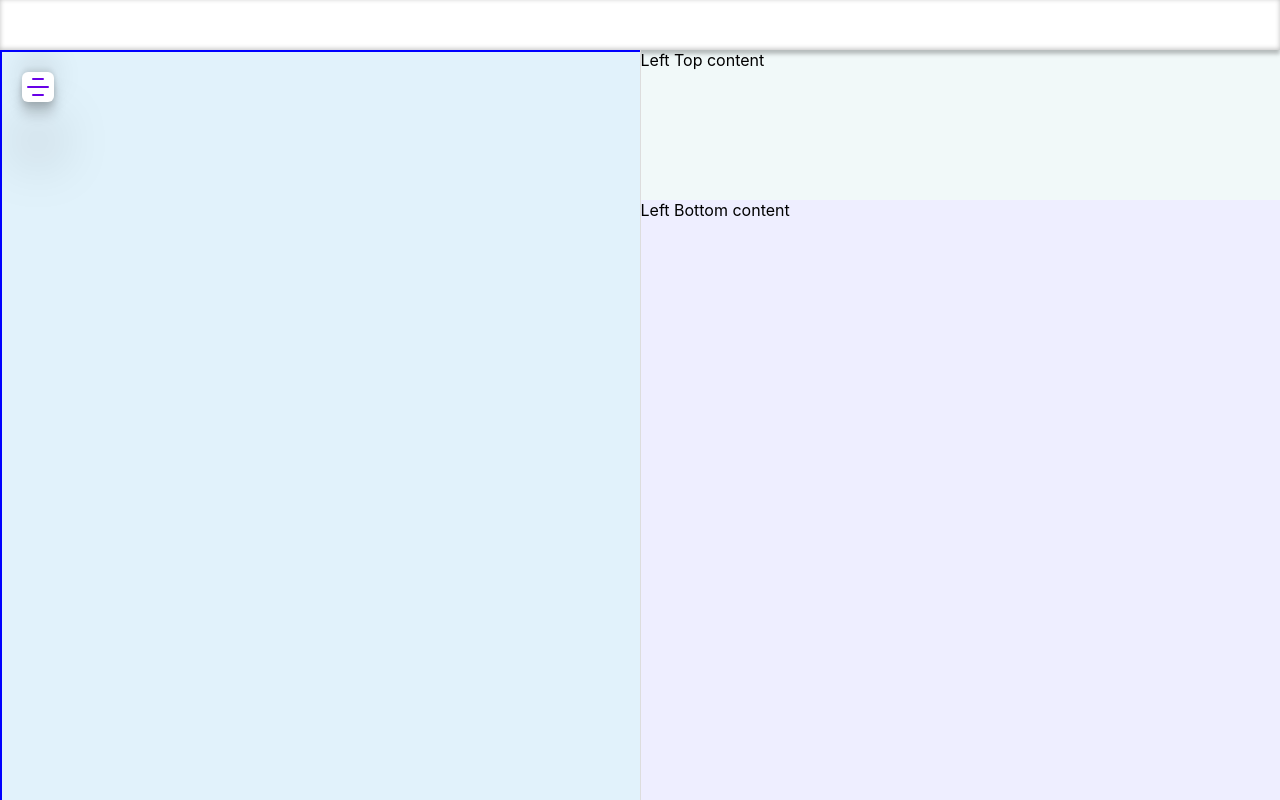
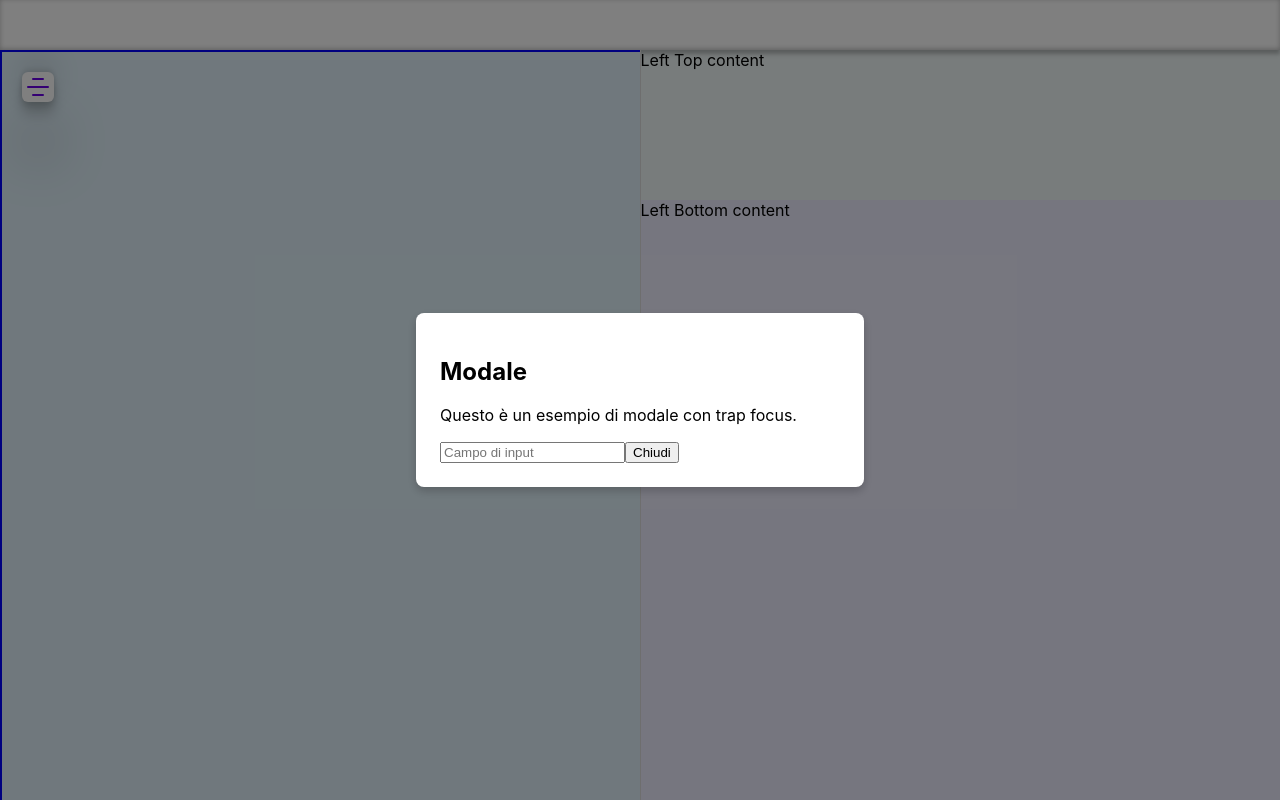
Before and after one commit to Tommaso-Zazzaretti/useReact, a React (Create React App) app: page / in a window 1280 px wide. Built offline with nearby package versions, Linux system fonts and the light colour scheme.

Commit message:
added modal

```diff
--- a/src/App.tsx
+++ b/src/App.tsx
@@ -4,6 +4,7 @@ import Splitter from './components/Splitter/Splitter';
 import css from './App.module.css'
 import BurgerButton from './components/BurgerButton/BurgerButton';
 import Navbar from './components/Navbar/Navbar';
+import { Modal } from './components/Modal/Modal';
 
 const App:React.FC<{}> = () => {
 
@@ -14,6 +15,7 @@ const App:React.FC<{}> = () => {
 
   return (<Fragment>
     <Navbar/>
+    <Modal isOpen={true} onClose={()=>{}}/>
     <Splitter dProps={{size:1, className: css.divider}} flexDirection="row" ratio={50} min1="30%" min2="10%" className={css.splitter}>
 
       <Scroller onScroll={onScrollEventHandler}>
--- /dev/null
+++ b/src/components/Modal/Modal.module.css
@@ -0,0 +1,40 @@
+.modalOverlay {
+    position: fixed;
+    top: 0;
+    left: 0;
+    width: 100vw;
+    height: 100vh;
+    display: flex;
+    align-items: center;
+    justify-content: center;
+    background: rgba(0, 0, 0, 0.5);
+    z-index: 100000000000000;
+}
+
+.modalMouseSentinel {
+    position: fixed;
+    top: 0;
+    left: 0;
+    width: 100vw;
+    height: 100vh;
+    background: transparent;
+    z-index: 1000000000000;
+}
+
+.tabFocusSentinel {
+    position: absolute;
+    width: 100vw;
+    height: 0px;
+    top: -9999px;
+    left: -9999px;
+    opacity: 0;
+}
+
+.modalContent {
+    background: white;
+    padding: 24px;
+    border-radius: 8px;
+    box-shadow: 0px 4px 10px rgba(0, 0, 0, 0.2);
+    width: 400px;
+    max-width: 90vw;
+}
--- /dev/null
+++ b/src/components/Modal/Modal.tsx
@@ -0,0 +1,166 @@
+import css from './Modal.module.css';
+import React from "react";
+
+type ModalProps = {
+    isOpen: boolean;
+    onClose: () => void;
+};
+
+
+export const Modal = (props: ModalProps) => {
+
+    const { isOpen, onClose } = props;
+
+    const modalRef  = React.useRef<HTMLDivElement>(null);
+    const outFocus  = React.useRef<HTMLElement|null>(null);
+    const sentinel1 = React.useRef<HTMLDivElement|null>(null);
+    const sentinel2 = React.useRef<HTMLDivElement|null>(null);
+
+    // Restore out modal focus on unmount/close
+    React.useEffect(() => {
+        if(isOpen) {
+            outFocus.current = document.activeElement as HTMLElement;
+            sentinel1.current?.focus();
+        } else {
+            outFocus.current?.focus();
+        }
+    }, [isOpen]);
+
+    // Restore out modal focus on unmount/close
+    React.useEffect(() => {
+        return () => {
+            outFocus.current?.focus();
+        };
+    }, []);
+
+
+    const tabKeyDownEventHandler = React.useCallback((e: KeyboardEvent) => {
+        if (e.key !== "Tab") return;
+
+        const focusable = getFocusableElements(modalRef.current!)
+        const focus1 = focusable[0] ?? sentinel1;
+        const focusN = focusable[focusable.length - 1] ?? sentinel1;
+
+        const isFirst = document.activeElement === focus1 || document.activeElement === sentinel1.current;
+        const isLast  = document.activeElement === focusN || document.activeElement === sentinel2.current;
+
+        if ((e.shiftKey && isFirst)) {
+            e.preventDefault();
+            focusN?.focus(); // Vai all'ultimo elemento focusabile
+            return;
+        }
+        if (!e.shiftKey && isLast) {
+            e.preventDefault();
+            focus1?.focus(); // Torna al primo elemento focusabile
+            return;
+        }
+    }, []);
+
+    // Event listeners
+    React.useEffect(() => {
+        document.addEventListener("keydown", tabKeyDownEventHandler);
+        return () => {
+            document.removeEventListener("keydown", tabKeyDownEventHandler);
+        };
+    }, [isOpen,tabKeyDownEventHandler]);
+
+    if(!isOpen) {
+        return <React.Fragment></React.Fragment>
+    }
+
+    return (
+        <React.Fragment>
+            <div ref={sentinel1} tabIndex={isOpen ? 0 : -1} className={css.tabFocusSentinel} />
+            <div className={css.modalMouseSentinel} tabIndex={-1}>
+                <div className={css.modalOverlay} role="dialog" aria-modal="true" tabIndex={-1}>
+                    <div ref={modalRef} className={css.modalContent} tabIndex={-1}>
+                        <h2>Modale</h2>
+                        <p>Questo è un esempio di modale con trap focus.</p>
+                        <input type="text" placeholder="Campo di input" />
+                        <button onClick={onClose}>Chiudi</button>
+                    </div>
+                </div>
+            </div>
+            <div ref={sentinel2} tabIndex={isOpen ? 0 : -1} className={css.tabFocusSentinel} />
+        </React.Fragment>
+    );
+  };
+
+
+const isElementFocusable = (element: HTMLElement): boolean => {
+    const style = window.getComputedStyle(element);
+
+    // Verifica se l'elemento è visibile
+    const isVisible = style.display !== "none" && style.visibility !== "hidden" && parseFloat(style.opacity) !== 0;
+
+    // Verifica aria-hidden
+    const isAriaHidden = element.hasAttribute("aria-hidden") && element.getAttribute("aria-hidden") === "true";
+
+    // Verifica se l'elemento è disabilitato o readonly
+    const isDisabled = element.hasAttribute("disabled") || element.hasAttribute("aria-disabled") || element.hasAttribute("readonly");
+
+    // Verifica tabindex
+    const hasNegativeTabIndex = element.hasAttribute("tabindex") && parseInt(element.getAttribute("tabindex")!) === -1;
+
+    // Verifica display: contents o hidden
+    const isHidden = style.display === "contents" || element.hasAttribute("hidden");
+
+    // Verifica se l'elemento è un <details> chiuso
+    const isDetailsClosed = element.tagName === "DETAILS" && !(element as HTMLDetailsElement).open;
+
+    // Verifica visibilità collapse
+    const isCollapse = style.visibility === "collapse";
+
+    // Verifica la posizione absolute o fixed senza offsetParent
+    const isPositionAbsoluteFixed = (style.position === "absolute" || style.position === "fixed") && !element.offsetParent;
+
+    // Verifica contenteditable
+    const isContentEditable = element.hasAttribute("contenteditable") && element.getAttribute("contenteditable") === "false";
+
+    // Se una delle condizioni lo rende non focusabile, ritorna false
+    if (
+        !isVisible ||
+        isAriaHidden ||
+        isDisabled ||
+        hasNegativeTabIndex ||
+        isHidden ||
+        isDetailsClosed ||
+        isCollapse ||
+        isPositionAbsoluteFixed ||
+        isContentEditable
+    ) {
+        return false;
+    }
+
+    // Verifica il tipo di elemento per determinare se può essere focusato
+    const focusableElements = [
+        "a[href]", "button", "input", "select", "textarea", "details", "summary",
+        "iframe", "audio", "video", "canvas", "img", "object", "embed", "svg",
+        "[contenteditable='true']", "[role='link']", "[role='button']", "[role='checkbox']",
+        "[role='combobox']", "[role='listbox']", "[role='menu']", "[role='menuitem']",
+        "[role='dialog']", "[role='alert']", "[role='textbox']", "[role='treeitem']"
+    ];
+
+    // Se è uno degli elementi focusabili previsti, ritorna true
+    return focusableElements.some(selector => element.matches(selector));
+};
+
+const isFocusable = (element: HTMLElement,ancestor:HTMLElement): boolean => {
+    let e:HTMLElement|null = element;
+    while (e!==null && e!==ancestor) {
+        if (!isElementFocusable(e)) {
+            return false;
+        }
+        e = e.parentElement;
+    }
+
+    return true;
+};
+
+// Usa la funzione per filtrare gli elementi focusabili
+const getFocusableElements = (element: HTMLElement) => {
+    const focusable = element.querySelectorAll("*") as NodeListOf<HTMLElement>;
+
+    // Filtra gli elementi che sono effettivamente focusabili
+    return Array.from(focusable).filter(el => isFocusable(el,element));
+};
--- a/src/components/Navbar/Navbar.tsx
+++ b/src/components/Navbar/Navbar.tsx
@@ -1,24 +1,24 @@
 import React from "react";
 import css from './Navbar.module.css';
 
-export type INavbarProps = Omit<React.HTMLAttributes<HTMLDivElement|null>,'children'> & {
+export type INavbarProps = Omit<React.HTMLAttributes<HTMLElement|null>,'children'> & {
 
 }
 
-const Navbar:React.ForwardRefExoticComponent<INavbarProps & React.RefAttributes<HTMLDivElement|null>> = React.forwardRef<HTMLDivElement|null,INavbarProps>((props:INavbarProps,ref:React.ForwardedRef<HTMLDivElement|null>) => {
+const Navbar:React.ForwardRefExoticComponent<INavbarProps & React.RefAttributes<HTMLElement|null>> = React.forwardRef<HTMLElement|null,INavbarProps>((props:INavbarProps,ref:React.ForwardedRef<HTMLElement|null>) => {
 
     const { ...divProps } = props;
-    const nRef = React.useRef<HTMLDivElement|null>(null);
+    const nRef = React.useRef<HTMLElement|null>(null);
 
     // Link Forwarded div Ref with real div Ref
-    React.useImperativeHandle<HTMLDivElement|null,HTMLDivElement|null>(ref, () => {
+    React.useImperativeHandle<HTMLElement|null,HTMLElement|null>(ref, () => {
         return nRef.current;
     });
 
     return (
-        <div ref={nRef} {...divProps} className={`${divProps?.className ?? ''} ${css.navbar}`}>
+        <nav ref={nRef} {...divProps} className={`${divProps?.className ?? ''} ${css.navbar}`}>
 
-        </div>
+        </nav>
     )
 });
 
```
